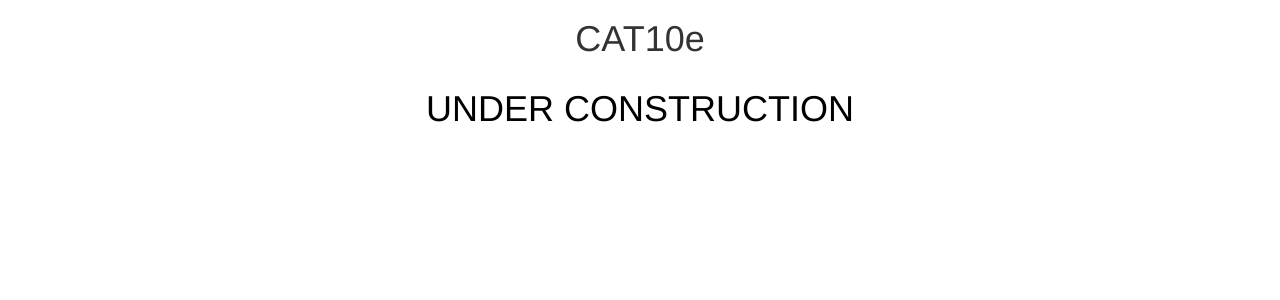
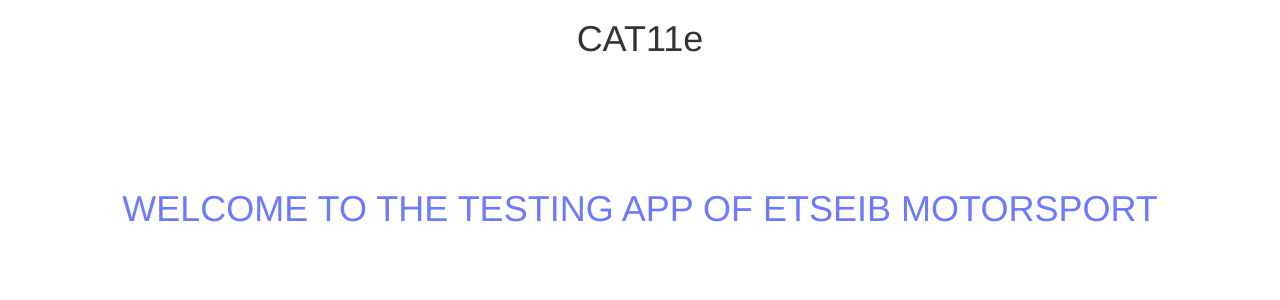
Before and after one commit to natbolon/EM, a Django app: page /testing/home/ in a window 1280 px wide. Shown: the part 51-351 px from the top of the page. Run offline with Django 3.2, Linux system fonts and the light colour scheme; some libraries are stand-ins or nearby versions.

Commit message:
CAT10e changed to CAT11e

```diff
--- a/EM/urls.py
+++ b/EM/urls.py
@@ -19,7 +19,6 @@
 from django.urls import include, path
 from django.contrib import admin
 
-
 urlpatterns = [
     path('testing/', include('testing.urls')),
     path('admin/', admin.site.urls),
--- a/templates/testing/best_results.html
+++ b/templates/testing/best_results.html
@@ -18,7 +18,7 @@
 <div>
 
     {% include 'blocks/nav.html' %}
-    <h1 align="center">CAT10e</h1>
+    <h1 align="center">CAT11e</h1>
 </div>
 
 <form method="post">
--- a/templates/testing/drivers.html
+++ b/templates/testing/drivers.html
@@ -19,7 +19,7 @@
 <div>
 
     {% include 'blocks/nav.html' %}
-    <h1 align="center">CAT10e</h1>
+    <h1 align="center">CAT11e</h1>
 </div>
 
 <form method="post">
--- a/templates/testing/home.html
+++ b/templates/testing/home.html
@@ -13,7 +13,8 @@
     <style type="text/css">
         {#.container {#}
         {#    background-image: url({% static "img/cat10e.jpg" %});#}
-        {#}#}
+        {
+        #}#}
     </style>
 </head>
 <body>
@@ -22,14 +23,14 @@
 <div>
 
     {% include 'blocks/nav.html' %}
-    <h1 align="center">CAT10e</h1>
+    <h1 align="center">CAT11e</h1>
 </div>
 
 
 <div class="container">
-    <h1 style="color: Black" align="center"> UNDER CONSTRUCTION</h1>
+    <h1 style="color: #6c7aff; padding-top: 100px;" align="center">
+        WELCOME TO THE TESTING APP OF ETSEIB MOTORSPORT</h1>
 </div>
-
 
 </body>
 </html>
--- a/templates/testing/new_driver.html
+++ b/templates/testing/new_driver.html
@@ -31,7 +31,7 @@
 <!-- Page header-->
 <div>
     {% include 'blocks/nav.html' %}
-    <h1 align="center">CAT10e</h1>
+    <h1 align="center">CAT11e</h1>
 </div>
 
 
--- a/templates/testing/new_testing.html
+++ b/templates/testing/new_testing.html
@@ -14,7 +14,7 @@
 <div>
 
     {% include 'blocks/nav.html' %}
-    <h1 align="center">CAT10e</h1>
+    <h1 align="center">CAT11e</h1>
 </div>
 
 <div align="center">
--- a/templates/testing/old_testing.html
+++ b/templates/testing/old_testing.html
@@ -18,7 +18,7 @@
 <div>
 
     {% include 'blocks/nav.html' %}
-    <h1 align="center">CAT10e</h1>
+    <h1 align="center">CAT11e</h1>
 </div>
 
 <form method="post">
--- a/testing/views.py
+++ b/testing/views.py
@@ -486,6 +486,7 @@
         stats = statistics_sk(Skid_Pad.objects.all())
         runs = stats[2]
         if runs == 0:
+            # Redirects to New Testing Session as there are no results about it.
             return redirect('../{}'.format(event))
         else:
             min_l = stats[4]
```
Also changed, not shown: testing/tables.py (+6 -2 lines).
